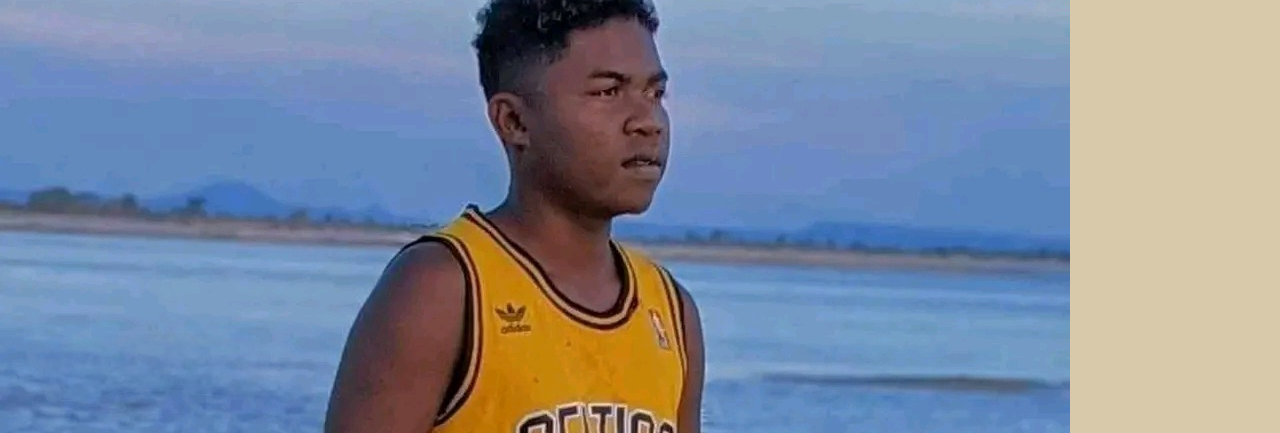
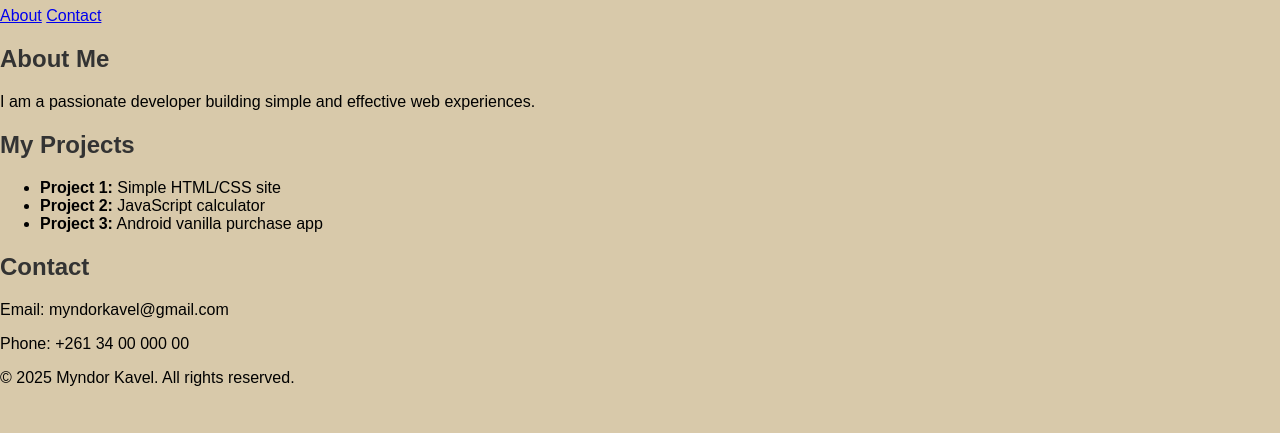
Before and after one commit to MyndorDev/portfolio-myndor, a plain HTML site: page index.html in a window 1280 px wide. Shown: the part 91-524 px from the top of the page. Drawn offline with Linux system fonts and the light colour scheme.

Commit message:
Fafana tanteraka ny sary rehetra

```diff
--- a/index.html
+++ b/index.html
@@ -1,6 +1,3 @@
-<img src="images/profil.jpg" alt="..." ... >
-<img src="images/profil_nouvelle.jpg" alt="..." ... ><img src="images/profil.jpg" ... >
-<img src="images/profil_nouvelle.jpg" ... ><img src="images/profil_nouvelle.jpg" alt="My Profile" class="profile-pic"><img src="images/profil_nouvelle.jpg" alt="My profile picture" /><!DOCTYPE html>
 <html lang="en">
 <!DOCTYPE html>
 nano style.css<html lang="en">
@@ -15,14 +12,12 @@ nano style.css<html lang="en">
     <h1>Myndor Kavel</h1>
     <nav>
       <a href="#about">About</a>
-<img src="images/profil.jpg" alt="My Profile" width="200" height="auto">      <a href="#projects">Projects</a>
       <a href="#contact">Contact</a>
     </nav>
   </header>
 
   <section id="about">
     <h2>About Me</h2>
-    <img src="images/profil.jpg" alt="My photo" width="150">
     <p>I am a passionate developer building simple and effective web experiences.</p>
   </section>
 
@@ -60,7 +55,6 @@ nano style.css<html lang="en">
   </header>
 
   <section class="hero">
-    <img src="images/profil.jpg" alt="Myndor Kavel" class="profile-img" />
     <h2>FRONT-END DEVELOPER</h2>
     <p>
       Crafting digital experiences where code meets creativity.<br>
```
Also changed, not shown: images/profil.jpg (deleted), images/profil_nouvelle.jpg (deleted).
